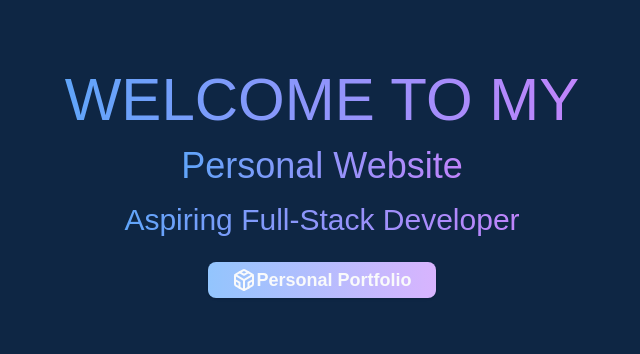
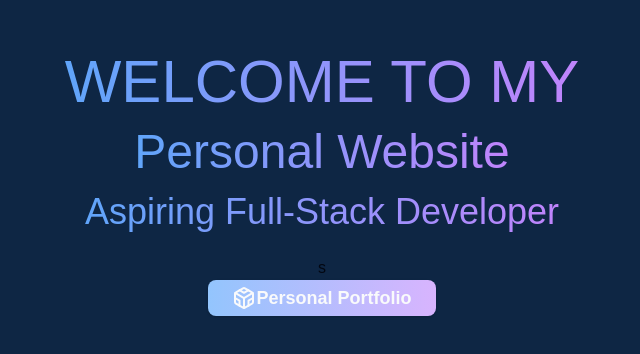
Before and after one commit to Shanentcgithub/Personal-website, a Next.js app: page / in a window 1280 px wide. Shown: the part 216-570 px from the top of the page, without its empty margins (318-958 px from the left). Built offline with nearby package versions, Linux system fonts and the light colour scheme.

Commit message:
one last update

```diff
--- a/src/app/page.js
+++ b/src/app/page.js
@@ -4,22 +4,21 @@ import Link from "next/link";
 export default function Home() {
   return (
     <div
-      className="flex flex-col justify-center items-center min-h-screen bg-[#0e2644]"
+      className="flex flex-col justify-center items-center min-h-screen bg-[#0e2644] p-5"
       style={{ fontFamily: "Century Gothic, sans-serif" }}
     >
-      <h1 className="text-6xl mb-4 bg-gradient-to-r from-blue-400 to-purple-400 bg-clip-text text-transparent hover:from-pink-400 hover:to-yellow-400 transition-colors duration-300">
+      <h1 className="text-5xl sm:text-6xl mb-4 bg-gradient-to-r from-blue-400 to-purple-400 bg-clip-text text-transparent hover:from-pink-400 hover:to-yellow-400 transition-colors duration-300">
         WELCOME TO MY
       </h1>
-      <h2 className="text-4xl mb-4 bg-gradient-to-r from-blue-400 to-purple-400 bg-clip-text text-transparent hover:from-pink-400 hover:to-yellow-400 transition-colors duration-300">
+      <h2 className="text-4xl sm:text-5xl mb-4 bg-gradient-to-r from-blue-400 to-purple-400 bg-clip-text text-transparent hover:from-pink-400 hover:to-yellow-400 transition-colors duration-300">
         Personal Website
       </h2>
-      <h4 className="text-3xl mb-6 bg-gradient-to-r from-blue-400 to-purple-400 bg-clip-text text-transparent hover:from-pink-400 hover:to-yellow-400 transition-colors duration-300">
+      <h4 className="text-3xl flex flex-col justify-center sm:text-4xl mb-6 bg-gradient-to-r from-blue-400 to-purple-400 bg-clip-text text-transparent hover:from-pink-400 hover:to-yellow-400 transition-colors duration-300">
         Aspiring Full-Stack Developer
       </h4>
-
-
+      s
       <Link href="/portfolio">
-       <ButtonSecondary />
+        <ButtonSecondary />
       </Link>
     </div>
   );
```
